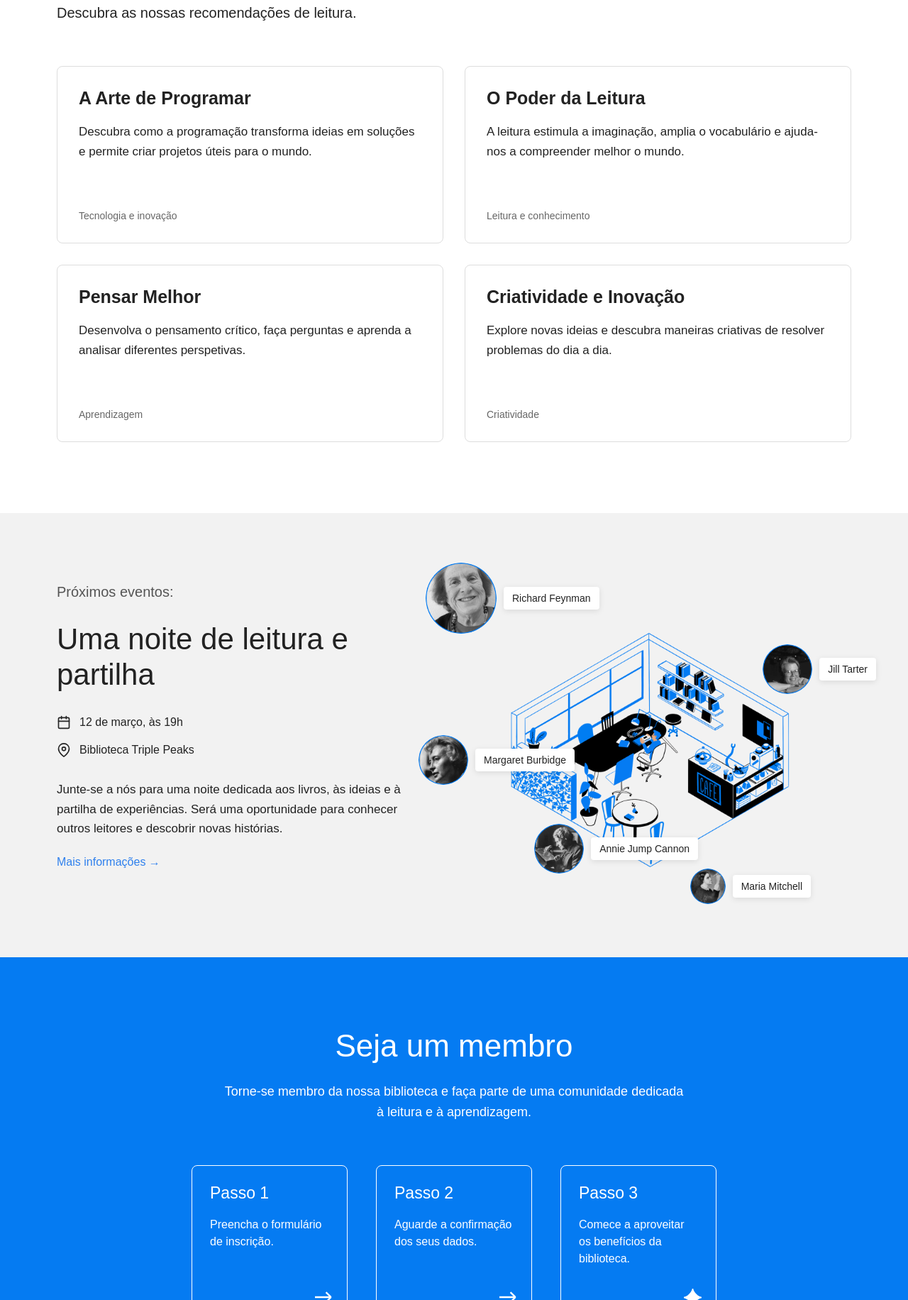
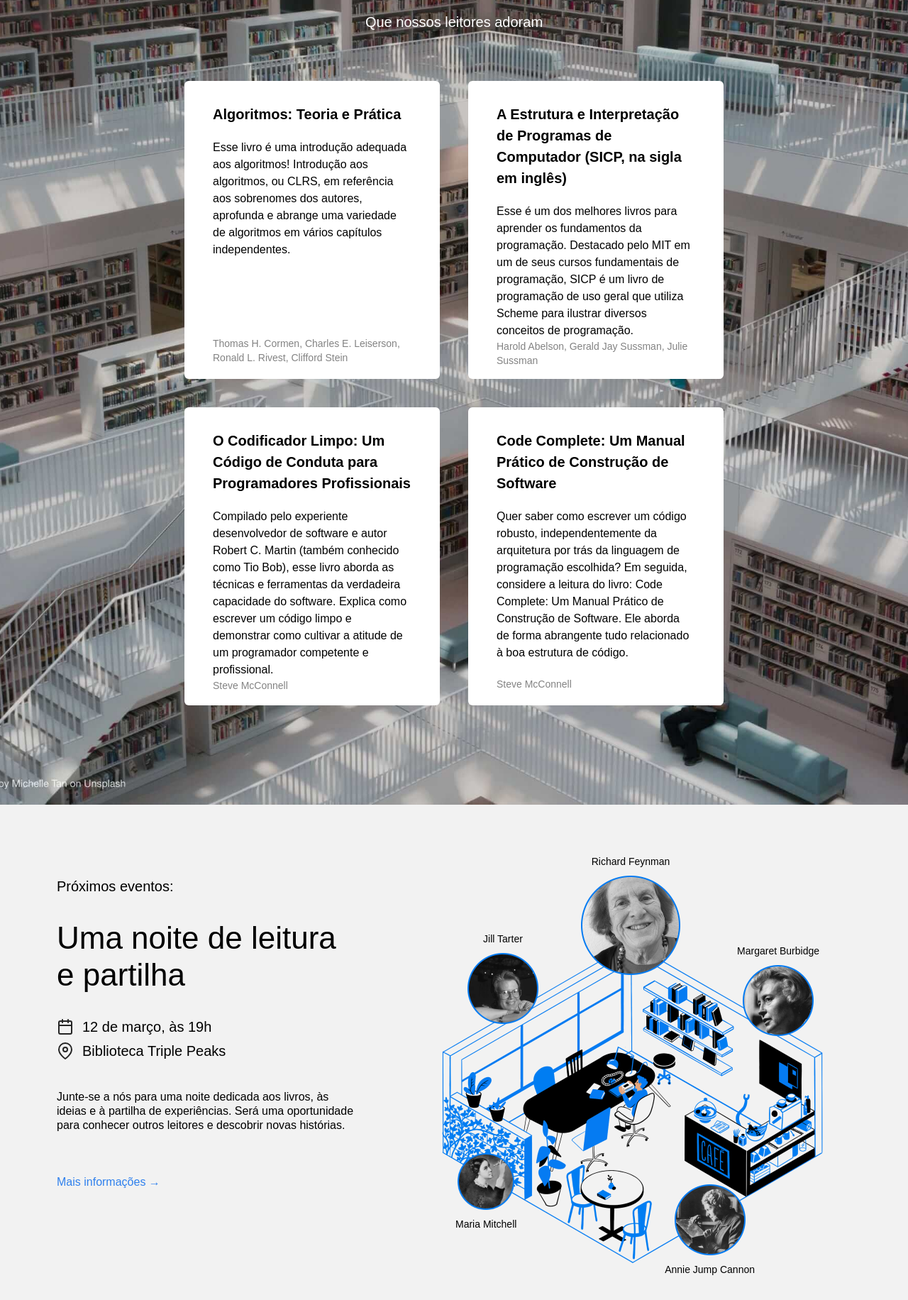
Before and after one commit to antoliseu77/web_project_library_pt, a plain HTML site: page index.html in a window 1280 px wide. Shown: the part 968-2800 px from the top of the page at 71% size. Drawn offline with Linux system fonts and the light colour scheme.

Commit message:
Corrigir html e css

```diff
--- a/index.html
+++ b/index.html
@@ -4,33 +4,31 @@
     <meta charset="UTF-8" />
     <meta name="viewport" content="width=device-width, initial-scale=1.0" />
     <title>Biblioteca Triple Peaks</title>
-    <link rel="shortcut icon" href="./favicon.ico" type="image/x-icon" />
+    <link rel="shortcut icon" href="favicon.ico" />
     <link rel="stylesheet" href="./vendor/normalize.css" />
     <link rel="stylesheet" href="./styles/style.css" />
   </head>
-
   <body>
     <div class="page">
       <header class="header">
         <nav class="nav">
           <img
             src="./images/logo.svg"
-            alt="Logótipo da Biblioteca Triple Peaks"
+            alt="Logo da Biblioteca Triple Peaks"
             class="nav__logo"
           />
-
           <ul class="nav__links">
             <li>
-              <a href="#staff" class="nav__link">Escolhas da equipa</a>
+              <a class="nav__link" href="#staff">Escolhas da Equipe</a>
             </li>
             <li>
-              <a href="#events" class="nav__link">Eventos</a>
+              <a class="nav__link" href="#events">Eventos</a>
             </li>
             <li>
-              <a href="#membership" class="nav__link">Seja um membro</a>
+              <a class="nav__link" href="#membership">Seja um membro</a>
             </li>
             <li>
-              <a href="#footer" class="nav__link">Contactos</a>
+              <a class="nav__link" href="#footer">Contatos</a>
             </li>
           </ul>
         </nav>
@@ -38,80 +36,104 @@
         <div class="header__content">
           <div class="header__text">
             <h1 class="header__title">
-              Bem-vindo à Biblioteca Triple Peaks!
+              Bem-vindo à Biblioteca Triple Peaks
             </h1>
-
             <p class="header__description">
-              Somos uma biblioteca moderna, dedicada à leitura, ao
-              conhecimento e à criatividade. Aqui, cada página é uma
-              oportunidade para descobrir algo novo.
+              Temos o prazer de abrir as portas da nossa biblioteca a todos!
+              Venha expandir seus conhecimentos de desenvolvimento, ou apenas
+              use esse belo local para trabalhar ou estudar. Esse é um lugar
+              legal para estudantes legais!
             </p>
           </div>
-
           <img
             src="./images/inside_the_library.png"
-            alt="Interior da biblioteca"
+            alt="Ilustração 'Dentro da biblioteca'"
             class="header__image"
           />
         </div>
 
         <div class="header__footer">
           <p class="header__address">
-            Avenida do Conhecimento, 123 · Luanda
+            Triple Peaks, 200 Success Avenue
           </p>
         </div>
       </header>
 
       <main class="content">
         <section class="staff" id="staff">
-          <h2 class="staff__title">Escolhas da equipa</h2>
-
-          <p class="staff__subtitle">
-            Descubra as nossas recomendações de leitura.
-          </p>
+          <h2 class="staff__title">Escolhas da Equipe</h2>
+          <p class="staff__subtitle">Que nossos leitores adoram</p>
 
           <ul class="staff__cards">
             <li class="card">
               <div class="card__content">
-                <h3 class="card__title">A Arte de Programar</h3>
+                <h3 class="card__title">
+                  Algoritmos: Teoria e Prática
+                </h3>
                 <p class="card__text">
-                  Descubra como a programação transforma ideias em soluções
-                  e permite criar projetos úteis para o mundo.
+                  Esse livro é uma introdução adequada aos algoritmos!
+                  Introdução aos algoritmos, ou CLRS, em referência aos
+                  sobrenomes dos autores, aprofunda e abrange uma variedade
+                  de algoritmos em vários capítulos independentes.
                 </p>
-                <p class="card__footer">Tecnologia e inovação</p>
+                <p class="card__footer">
+                  Thomas H. Cormen, Charles E. Leiserson,
+                  Ronald L. Rivest, Clifford Stein
+                </p>
               </div>
             </li>
 
             <li class="card">
               <div class="card__content">
-                <h3 class="card__title">O Poder da Leitura</h3>
+                <h3 class="card__title">
+                  A Estrutura e Interpretação de Programas de
+                  Computador (SICP, na sigla em inglês)
+                </h3>
                 <p class="card__text">
-                  A leitura estimula a imaginação, amplia o vocabulário
-                  e ajuda-nos a compreender melhor o mundo.
+                  Esse é um dos melhores livros para aprender os fundamentos
+                  da programação. Destacado pelo MIT em um de seus cursos
+                  fundamentais de programação, SICP é um livro de programação
+                  de uso geral que utiliza Scheme para ilustrar diversos
+                  conceitos de programação.
                 </p>
-                <p class="card__footer">Leitura e conhecimento</p>
+                <p class="card__footer">
+                  Harold Abelson, Gerald Jay Sussman, Julie Sussman
+                </p>
               </div>
             </li>
 
             <li class="card">
               <div class="card__content">
-                <h3 class="card__title">Pensar Melhor</h3>
+                <h3 class="card__title">
+                  O Codificador Limpo: Um Código de Conduta
+                  para Programadores Profissionais
+                </h3>
                 <p class="card__text">
-                  Desenvolva o pensamento crítico, faça perguntas e aprenda
-                  a analisar diferentes perspetivas.
+                  Compilado pelo experiente desenvolvedor de software e autor
+                  Robert C. Martin (também conhecido como Tio Bob), esse livro
+                  aborda as técnicas e ferramentas da verdadeira capacidade
+                  do software. Explica como escrever um código limpo e
+                  demonstrar como cultivar a atitude de um programador
+                  competente e profissional.
                 </p>
-                <p class="card__footer">Aprendizagem</p>
+                <p class="card__footer">Steve McConnell</p>
               </div>
             </li>
 
             <li class="card">
               <div class="card__content">
-                <h3 class="card__title">Criatividade e Inovação</h3>
+                <h3 class="card__title">
+                  Code Complete: Um Manual Prático de Construção de Software
+                </h3>
                 <p class="card__text">
-                  Explore novas ideias e descubra maneiras criativas
-                  de resolver problemas do dia a dia.
+                  Quer saber como escrever um código robusto,
+                  independentemente da arquitetura por trás da linguagem de
+                  programação escolhida? Em seguida, considere a leitura
+                  do livro: Code Complete: Um Manual Prático de Construção
+                  de Software. Ele aborda de forma abrangente tudo
+                  relacionado à boa estrutura de código.
                 </p>
-                <p class="card__footer">Criatividade</p>
+                <p class="card__footer">Steve McConnell</p>
               </div>
             </li>
           </ul>
@@ -120,30 +142,29 @@
         <section class="events" id="events">
           <div class="events__content">
             <h2 class="events__heading">Próximos eventos:</h2>
-
             <h3 class="events__title">
               Uma noite de leitura e partilha
             </h3>
 
-            <div class="events__info-section">
-              <div class="events__info-item">
+            <div class="event-info">
+              <div class="event-info__item">
                 <img
                   src="./images/icon_calendar.svg"
                   alt=""
-                  class="events__info-icon"
+                  class="event-info__icon"
                 />
-                <p class="events__info-text">
+                <p class="event-info__text">
                   12 de março, às 19h
                 </p>
               </div>
 
-              <div class="events__info-item">
+              <div class="event-info__item">
                 <img
                   src="./images/icon_pin.svg"
                   alt=""
-                  class="events__info-icon"
+                  class="event-info__icon"
                 />
-                <p class="events__info-text">
+                <p class="event-info__text">
                   Biblioteca Triple Peaks
                 </p>
               </div>
@@ -215,59 +236,76 @@
         </section>
 
         <section class="membership" id="membership">
-          <h2 class="membership__title">Seja um membro</h2>
+          <h2 class="membership__title">
+            Ser membro da biblioteca é fácil
+          </h2>
 
-          <p class="membership__description">
-            Torne-se membro da nossa biblioteca e faça parte de uma
-            comunidade dedicada à leitura e à aprendizagem.
-          </p>
-
-          <div class="membership__steps">
-            <div class="step">
-              <h3 class="step__title">Passo 1</h3>
-              <p class="step__description">
-                Preencha o formulário de inscrição.
-              </p>
+          <ul class="membership__steps">
+            <li class="step">
+              <h3 class="step__title">
+                Passo 1
                 <img
                   src="./images/icon_step_forward.svg"
-                alt=""
+                  alt="Ícone de avançar"
                   class="step__icon"
                 />
-            </div>
+              </h3>
+              <p class="step__description">
+                Preencha o formulário de filiação online.
+              </p>
+            </li>
 
-            <div class="step">
-              <h3 class="step__title">Passo 2</h3>
-              <p class="step__description">
-                Aguarde a confirmação dos seus dados.
-              </p>
+            <li class="step">
+              <h3 class="step__title">
+                Passo 2
                 <img
                   src="./images/icon_step_forward.svg"
-                alt=""
+                  alt="Ícone de avançar"
                   class="step__icon"
                 />
-            </div>
+              </h3>
+              <p class="step__description">
+                Venha retirar seu cartão da biblioteca na recepção.
+              </p>
+            </li>
 
-            <div class="step">
-              <h3 class="step__title">Passo 3</h3>
+            <li class="step">
+              <h3 class="step__title">
+                Passo 3
+                <img
+                  src="./images/icon_step_forward.svg"
+                  alt="Ícone de avançar"
+                  class="step__icon"
+                />
+              </h3>
               <p class="step__description">
-                Comece a aproveitar os benefícios da biblioteca.
+                Assine o verso do cartão.
               </p>
+            </li>
+
+            <li class="step">
+              <h3 class="step__title">
+                Passo 4
                 <img
                   src="./images/icon_step_finish.svg"
-                alt=""
+                  alt="Ícone de conclusão"
                   class="step__icon"
                 />
-            </div>
-          </div>
+              </h3>
+              <p class="step__description">
+                Aproveite todos os incríveis benefícios de ser membro!
+              </p>
+            </li>
+          </ul>
         </section>
       </main>
 
       <footer class="footer" id="footer">
         <div class="footer__columns">
-          <div class="footer__column footer__column_content_logo">
+          <div class="footer__column">
             <img
               src="./images/logo_white.svg"
-              alt="Logótipo da Biblioteca Triple Peaks"
+              alt="Logotipo da Biblioteca Triple Peaks"
               class="footer__logo"
             />
           </div>
@@ -276,7 +314,6 @@
             <h3 class="footer__column-heading">
               Horário de Funcionamento
             </h3>
-
             <ul class="footer__list">
               <li class="footer__list-item">
                 Dias úteis: 9h - 20h
@@ -289,7 +326,6 @@
 
           <div class="footer__column footer__column_content_social">
             <h3 class="footer__column-heading">Redes Sociais</h3>
-
             <ul class="footer__list">
               <li class="footer__list-item">
                 <a href="#" class="footer__column-link">
@@ -301,7 +337,6 @@
                   Facebook
                 </a>
               </li>
-
               <li class="footer__list-item">
                 <a href="#" class="footer__column-link">
                   <img
--- a/styles/style.css
+++ b/styles/style.css
@@ -1,82 +1,70 @@
-
 .page {
   min-width: 1100px;
   max-width: 1600px;
-  margin: 0 auto;
-  font-family: Arial, Helvetica, sans-serif;
-  color: #222;
+  margin: auto;
+  font-family: Arial, sans-serif;
+  font-size: 16px;
+  line-height: 20px;
 }
 
 .header {
+  display: flex;
+  flex-direction: column;
+  height: 100vh;
+  min-height: 720px;
+  max-height: 800px;
+  padding: 30px 80px 40px;
   position: relative;
   box-sizing: border-box;
-  min-height: 720px;
-  max-height: 800px;
-  height: 100vh;
-  padding: 30px 80px 40px;
-  display: flex;
-  flex-direction: column;
-  background-color: #f2f2f2;
-  overflow: hidden;
 }
 
 .nav {
   display: flex;
   justify-content: space-between;
-  align-items: center;
 }
 
 .nav__logo {
-  width: 58px;
-  height: 80px;
+  width: 105px;
+  height: 39px;
   object-fit: contain;
 }
 
 .nav__links {
   display: flex;
-  gap: 24px;
+  column-gap: 20px;
+  list-style-type: none;
   padding: 0;
-  margin: 0;
-  list-style: none;
+  margin: 8px 0 0;
 }
 
 .nav__link {
-  color: #222;
+  color: #000000;
   text-decoration: none;
-  font-size: 16px;
-  transition: opacity 0.3s ease;
-}
-
-.nav__link:hover {
-  opacity: 0.6;
+  font-weight: bold;
 }
 
 .header__content {
   display: flex;
   justify-content: space-between;
-  align-items: center;
-  flex: 1;
-  gap: 50px;
 }
 
 .header__text {
-  max-width: 550px;
-  z-index: 1;
+  max-width: 635px;
 }
 
 .header__title {
-  max-width: 550px;
-  margin: 0 0 30px;
-  font-size: 60px;
-  line-height: 1.15;
+  max-width: 635px;
+  margin: 128px 0 0;
+  font-size: 62px;
+  line-height: 76px;
   font-weight: 500;
 }
 
 .header__description {
-  max-width: 480px;
-  margin: 0;
+  max-width: 515px;
+  margin: 30px 0 0;
   font-size: 20px;
-  line-height: 1.5;
+  line-height: 30px;
 }
 
 .header__image {
@@ -94,160 +82,159 @@
 
 .header__address {
   margin: 0;
-  font-size: 16px;
+  color: #838383;
 }
 
-
+/* Escolhas da Equipe */
 
 .staff {
-  padding: 100px 80px;
-  background-color: #fff;
+  padding: 100px 0 140px;
+  background-color: #f2f2f2;
+  background-image: url("../images/staff_picks_background.jpg");
+  background-repeat: no-repeat;
+  background-position: center;
+  background-size: cover;
 }
 
 .staff__title {
-  margin: 0 0 20px;
+  margin: 0 0 32px;
+  text-align: center;
   font-size: 44px;
-  font-weight: 500;
+  line-height: 52px;
+  font-weight: 400;
+  color: #ffffff;
 }
 
 .staff__subtitle {
-  margin: 0 0 60px;
+  margin: 0 0 68px;
+  text-align: center;
   font-size: 20px;
-  line-height: 1.5;
+  line-height: 30px;
+  color: #ffffff;
 }
 
 .staff__cards {
-  display: grid;
-  grid-template-columns: repeat(2, minmax(0, 1fr));
-  gap: 30px;
+  display: flex;
+  flex-wrap: wrap;
+  justify-content: center;
+  gap: 40px;
+  max-width: 760px;
+  margin: 0 auto;
   padding: 0;
-  margin: 0;
-  list-style: none;
+  list-style-type: none;
 }
 
 .card {
+  width: 360px;
+  height: 420px;
+  padding: 32px 40px 20px;
   box-sizing: border-box;
-  min-height: 250px;
-  padding: 30px;
-  border: 1px solid #ddd;
-  border-radius: 8px;
-  transition: transform 0.3s ease, box-shadow 0.3s ease;
-}
-
-.card:hover {
-  transform: translateY(-5px);
-  box-shadow: 0 10px 25px rgb(0 0 0 / 8%);
+  border-radius: 6px;
+  background-color: #ffffff;
+  display: flex;
 }
 
 .card__content {
   display: flex;
   flex-direction: column;
+  width: 100%;
   height: 100%;
 }
 
 .card__title {
   margin: 0 0 20px;
-  font-size: 25px;
-  font-weight: 600;
+  font-size: 20px;
+  line-height: 30px;
 }
 
 .card__text {
-  margin: 0 0 25px;
-  font-size: 17px;
-  line-height: 1.6;
+  margin: 0;
+  font-size: 16px;
+  line-height: 24px;
 }
 
 .card__footer {
   margin: auto 0 0;
-  color: #666;
   font-size: 14px;
+  line-height: 20px;
+  color: #838383;
 }
 
-
+/* Eventos */
 
 .events {
+  padding: 100px 0 120px 80px;
   display: flex;
+  align-items: flex-start;
   justify-content: space-between;
-  gap: 50px;
-  padding: 100px 80px;
+  box-sizing: border-box;
   background-color: #f2f2f2;
-  overflow: hidden;
 }
 
 .events__content {
-  flex: 1;
-  max-width: 500px;
+  flex: 0 1 580px;
+  max-width: 580px;
 }
 
 .events__heading {
-  margin: 0 0 30px;
-  color: #555;
   font-size: 20px;
-  font-weight: 400;
+  font-weight: 500;
+  line-height: 30px;
+  margin: 0;
 }
 
 .events__title {
-  margin: 0 0 30px;
-  font-size: 42px;
-  line-height: 1.2;
+  font-size: 44px;
   font-weight: 500;
+  line-height: 52px;
+  margin: 32px 0 0;
 }
 
-.events__info-section {
-  display: flex;
-  flex-direction: column;
-  gap: 15px;
-  margin-bottom: 30px;
+.event-info {
+  margin-top: 32px;
 }
 
-.events__info-item {
+.event-info__item {
   display: flex;
   align-items: center;
-  gap: 12px;
+  margin-bottom: 4px;
 }
 
-.events__info-icon {
+.event-info__icon {
   flex-shrink: 0;
-  width: 20px;
-  height: 20px;
+  width: 24px;
+  height: 24px;
+  margin-right: 12px;
   object-fit: contain;
 }
 
-.events__info-text {
+.event-info__text {
   margin: 0;
-  font-size: 16px;
-  line-height: 1.5;
+  font-size: 20px;
+  font-weight: 500;
+  line-height: 30px;
 }
 
 .events__description {
-  margin: 0 0 25px;
-  font-size: 17px;
-  line-height: 1.6;
+  margin: 40px 0 60px;
 }
 
 .events__more {
   color: #2f80ed;
-  font-size: 16px;
   text-decoration: none;
-  transition: opacity 0.3s ease;
-}
-
-.events__more:hover {
-  opacity: 0.6;
 }
 
 .events__cover {
+  flex-grow: 1;
+  flex-shrink: 0;
+  flex-basis: 780px;
+  max-width: 780px;
   position: relative;
-  flex: 1;
-  max-width: 600px;
-  align-self: center;
 }
 
 .events__image {
   display: block;
-  width: 100%;
-  height: auto;
-  border-radius: 4px;
+  max-width: 100%;
 }
 
 /* Pessoas */
@@ -256,61 +243,31 @@
   position: absolute;
   display: flex;
   align-items: center;
+  flex-direction: column;
   gap: 10px;
-  z-index: 1;
-}
-
-.person__image {
-  display: block;
-  flex-shrink: 0;
-  border-radius: 50%;
-  object-fit: cover;
-}
-
-.person__image_size_l {
-  width: 100px;
-  height: 100px;
-}
-
-.person__image_size_m {
-  width: 70px;
-  height: 70px;
-}
-
-.person__image_size_s {
-  width: 50px;
-  height: 50px;
-}
-
-.person__caption {
-  padding: 8px 12px;
-  margin: 0;
-  border-radius: 4px;
-  background-color: #fff;
-  color: #222;
-  font-size: 14px;
-  white-space: nowrap;
-  box-shadow: 0 2px 8px rgb(0 0 0 / 10%);
 }
 
 .person_name_feynman {
   top: -30px;
-  left: -30px;
+  left: 319px;
+  flex-direction: column-reverse;
 }
 
 .person_name_tarter {
-  top: 20%;
-  right: -35px;
+  top: 79px;
+  left: 159px;
+  flex-direction: column-reverse;
 }
 
 .person_name_burbidge {
-  top: 50%;
-  left: -40px;
+  top: 96px;
+  right: 125px;
+  flex-direction: column-reverse;
 }
 
 .person_name_mitchell {
-  right: 10%;
-  bottom: -25px;
+  left: 142px;
+  bottom: 82px;
 }
 
 .person_name_cannon {
@@ -318,135 +275,150 @@
   bottom: 18px;
 }
 
-/* Adesão de membros */
+.person__image {
+  max-width: 100%;
+}
+
+.person__image_size_l {
+  width: 140px;
+}
+
+.person__image_size_m {
+  width: 100px;
+}
+
+.person__image_size_s {
+  width: 80px;
+}
+
+.person__caption {
+  text-align: center;
+  font-size: 14px;
+  margin: 0;
+}
+
+/* Seja um membro */
 
 .membership {
-  padding: 100px 80px;
+  padding: 100px 0 140px;
   background-color: #057bf2;
-  color: #fff;
-  text-align: center;
+  color: #ffffff;
 }
 
 .membership__title {
-  margin: 0 0 25px;
+  max-width: 574px;
+  margin: 0 auto;
+  text-align: center;
   font-size: 44px;
   font-weight: 500;
-}
-
-.membership__description {
-  max-width: 650px;
-  margin: 0 auto 60px;
-  font-size: 18px;
-  line-height: 1.6;
+  line-height: 52px;
 }
 
 .membership__steps {
   display: flex;
   justify-content: center;
   gap: 40px;
+  margin: 100px auto 0;
+  padding: 0;
+  list-style-type: none;
 }
 
 .step {
-  position: relative;
-  box-sizing: border-box;
   flex-basis: 220px;
-  min-height: 220px;
-  padding: 25px;
-  border: 1px solid #fff;
-  border-radius: 8px;
-  text-align: left;
 }
 
 .step__title {
-  margin: 0 0 20px;
-  font-size: 23px;
-  font-weight: 500;
+  display: flex;
+  align-items: center;
+  margin: 0;
+  font-size: 20px;
+  line-height: 30px;
+  font-weight: 700;
+}
+
+.step__icon {
+  margin-left: 20px;
 }
 
 .step__description {
-  margin: 0;
-  font-size: 16px;
-  line-height: 1.5;
-}
-
-.step__icon {
-  position: absolute;
-  right: 20px;
-  bottom: 20px;
-  width: 25px;
-  height: 25px;
-  object-fit: contain;
+  margin: 10px 0 0;
 }
 
 /* Rodapé */
 
 .footer {
+  background-color: #1f1f1f;
+  color: #ffffff;
+  padding: 60px 80px;
   box-sizing: border-box;
-  padding: 60px 80px 30px;
-  background-color: #1f1f1f;
-  color: #fff;
 }
 
 .footer__columns {
   display: flex;
   justify-content: space-between;
-  gap: 50px;
-  margin-bottom: 60px;
+  align-items: flex-start;
+  min-height: 200px;
 }
 
 .footer__column {
   display: flex;
   flex-direction: column;
-  align-items: flex-start;
 }
 
 .footer__column_content_logo {
-  flex-basis: 50%;
+  display: flex;
+  flex-direction: column;
 }
 
-.footer__column_content_hours,
+.footer__column_content_hours {
+  display: flex;
+  flex-direction: column;
+  margin-left: auto;
+}
+
 .footer__column_content_social {
-  flex-basis: 25%;
+  display: flex;
+  flex-direction: column;
 }
 
 .footer__logo {
   width: 58px;
   height: 80px;
   object-fit: contain;
+  object-position: left top;
 }
 
 .footer__column-heading {
   margin: 0 0 20px;
   font-size: 16px;
   line-height: 20px;
-  font-weight: 600;
+  font-weight: bold;
 }
 
 .footer__list {
-  display: flex;
-  flex-direction: column;
-  gap: 10px;
+  list-style: none;
   padding: 0;
   margin: 0;
-  list-style: none;
 }
 
 .footer__list-item {
+  margin-bottom: 16px;
   font-size: 16px;
   line-height: 20px;
 }
 
+.footer__list-item:last-child {
+  margin-bottom: 0;
+}
+
 .footer__column-link {
-  display: inline-flex;
+  display: flex;
   align-items: center;
   gap: 10px;
-  color: #fff;
+  color: #ffffff;
   text-decoration: none;
-  transition: opacity 0.3s ease;
-}
-
-.footer__column-link:hover {
-  opacity: 0.6;
+  font-size: 16px;
+  line-height: 20px;
 }
 
 .footer__social-icon {
@@ -456,7 +428,7 @@
 }
 
 .footer__copyright {
-  margin: 0;
+  margin: 60px 0 0;
   font-size: 16px;
   line-height: 20px;
 }
```
Lines whose indentation alone changed are shown as unchanged.
